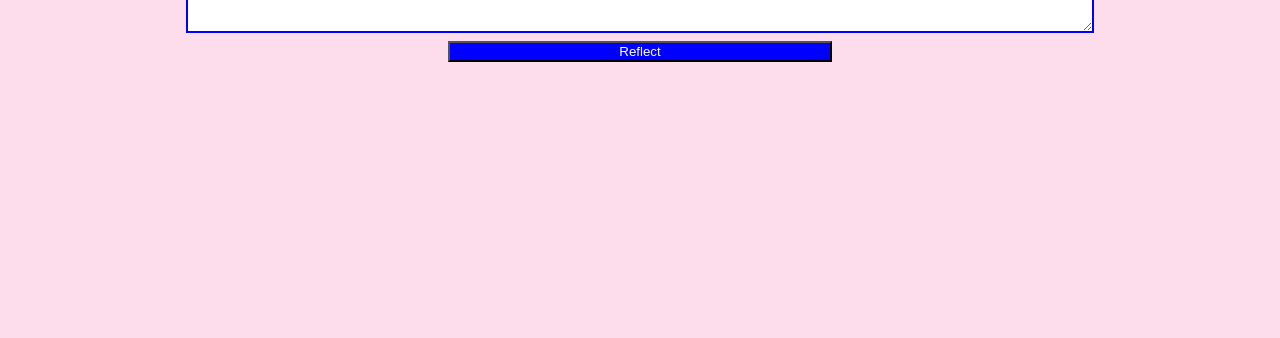
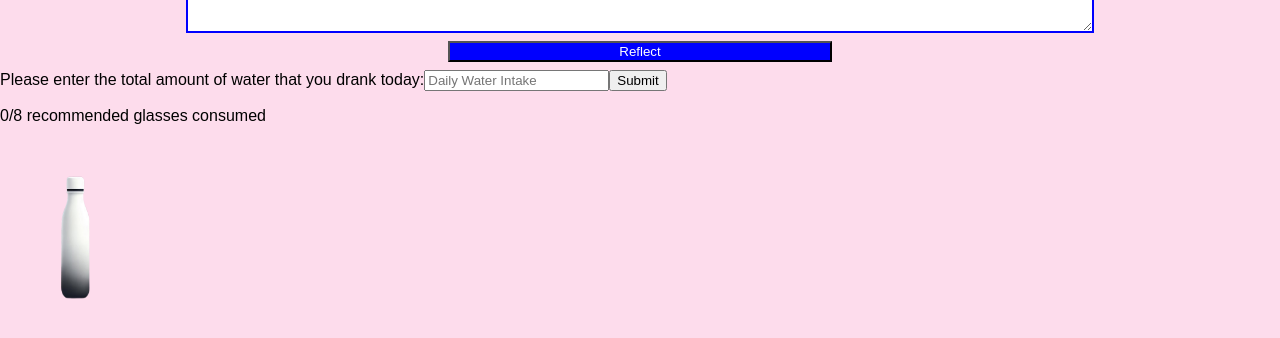
Before and after one commit to simsidhu7/SparkWell-FrontEnd, a React (Vite) app in the folder sparkwell-front/: page / in a window 1280 px wide. Shown: the part 490-828 px from the top of the page. Before the commit the page ends 800 px from the top, so only its background shows below. Built offline with nearby package versions, Linux system fonts and the light colour scheme; no server answers.

Commit message:
Add alert message for submissions and water intake component

```diff
--- /dev/null
+++ b/sparkwell-front/src/components/WaterIntake/WaterIntake.jsx
@@ -0,0 +1,80 @@
+import { useState } from "react";
+import waterBottle from "../../assets/images/waterbottle.png";
+import "./WaterIntake.scss";
+
+function WaterIntake() {
+  const [bottleFilter, setBottleFilter] = useState("hue-rotate(0deg)");
+  const [message, setMessage] = useState("");
+  const [totalWater, setTotalWater] = useState(0);
+
+  const updateWaterIntake = (event) => {
+    event.preventDefault();
+    const amountOfWater = Number(event.target.waterAmount.value);
+
+    setTotalWater(amountOfWater);
+
+    if (amountOfWater < 2) {
+      //red
+      setBottleFilter(
+        "brightness(0) saturate(100%) invert(10%) sepia(73%) saturate(7317%) hue-rotate(10deg) brightness(91%) contrast(117%)"
+      );
+      setMessage("Let's get hydating!");
+      //orange
+    } else if (amountOfWater < 4) {
+      setBottleFilter(
+        "brightness(0) saturate(100%) invert(73%) sepia(19%) saturate(3682%) hue-rotate(357deg) brightness(95%) contrast(99%)"
+      );
+      setMessage("You're almost at 8 glasses. Keep going!");
+      //light blue
+    } else if (amountOfWater < 6) {
+      setBottleFilter(
+        "brightness(0) saturate(100%) invert(93%) sepia(67%) saturate(4633%) hue-rotate(175deg) brightness(105%) contrast(98%)"
+      );
+      setMessage("Good progress!");
+      //blue
+    } else if (amountOfWater < 8) {
+      setBottleFilter(
+        "brightness(0) saturate(100%) invert(48%) sepia(46%) saturate(671%) hue-rotate(163deg) brightness(94%) contrast(101%)"
+      );
+      setMessage("You are almost at the goal of 8 glasses. Nice job!");
+      //green
+    } else if (amountOfWater >= 8) {
+      setBottleFilter(
+        "brightness(0) saturate(100%) invert(59%) sepia(38%) saturate(792%) hue-rotate(96deg) brightness(96%) contrast(92%)"
+      );
+      setMessage("Amazing! You reached the daily water goal of 8 glasses! 🎉");
+    }
+  };
+
+  return (
+    <>
+      <form className="waterintake-form" onSubmit={updateWaterIntake}>
+        <label htmlFor="waterintake" className="waterintake__label">
+          Please enter the total amount of water that you drank today:
+        </label>
+        <input
+          type="number"
+          name="waterAmount"
+          min="0"
+          placeholder="Daily Water Intake"
+        />
+        <button type="submit">Submit</button>
+      </form>
+      <p>{totalWater}/8 recommended glasses consumed</p>
+      <p>{message}</p>
+      <div className="waterintake-bottle">
+        <img
+          className="waterintake-bottle__image"
+          src={waterBottle}
+          alt="Water Bottle"
+          style={{
+            filter: bottleFilter,
+            transition: "filter 0.5s ease",
+          }}
+        />
+      </div>
+    </>
+  );
+}
+
+export default WaterIntake;
--- /dev/null
+++ b/sparkwell-front/src/components/WaterIntake/WaterIntake.scss
@@ -0,0 +1,10 @@
+@use "../../styles/partials/mixins.scss" as *;
+@use "../../styles/partials/variables.scss" as *;
+
+.waterintake-bottle{
+display:flex;
+&__image {
+  width: 150px;
+  height: 200px;
+}
+}
--- a/sparkwell-front/src/pages/HomePage/HomePage.jsx
+++ b/sparkwell-front/src/pages/HomePage/HomePage.jsx
@@ -1,7 +1,8 @@
 import "../../App.scss";
 import "./HomePage.scss";
-import Journal from '../../components/Journal/Journal';
-import Mood from '../../components/Mood/Mood';
+import Journal from "../../components/Journal/Journal";
+import Mood from "../../components/Mood/Mood";
+import WaterIntake from "../../components/WaterIntake/WaterIntake";
 import { useState } from "react";
 import axios from "axios";
 
@@ -47,7 +48,7 @@ function HomePage() {
         </ul>
 
         <Journal />
-
+        <WaterIntake />
       </div>
     </div>
   );
```
Also changed, not shown: sparkwell-front/src/assets/images/waterbottle.png (added).
